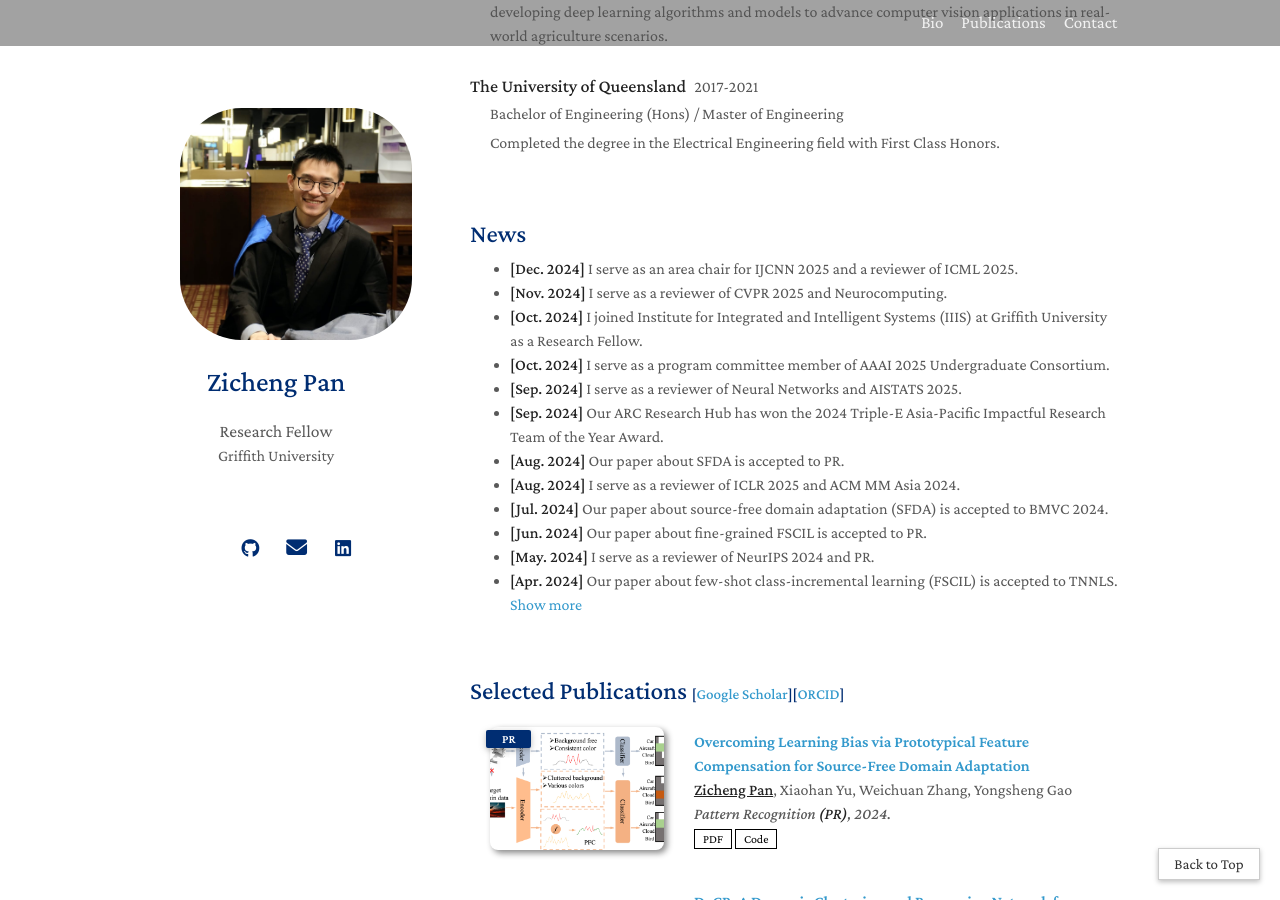
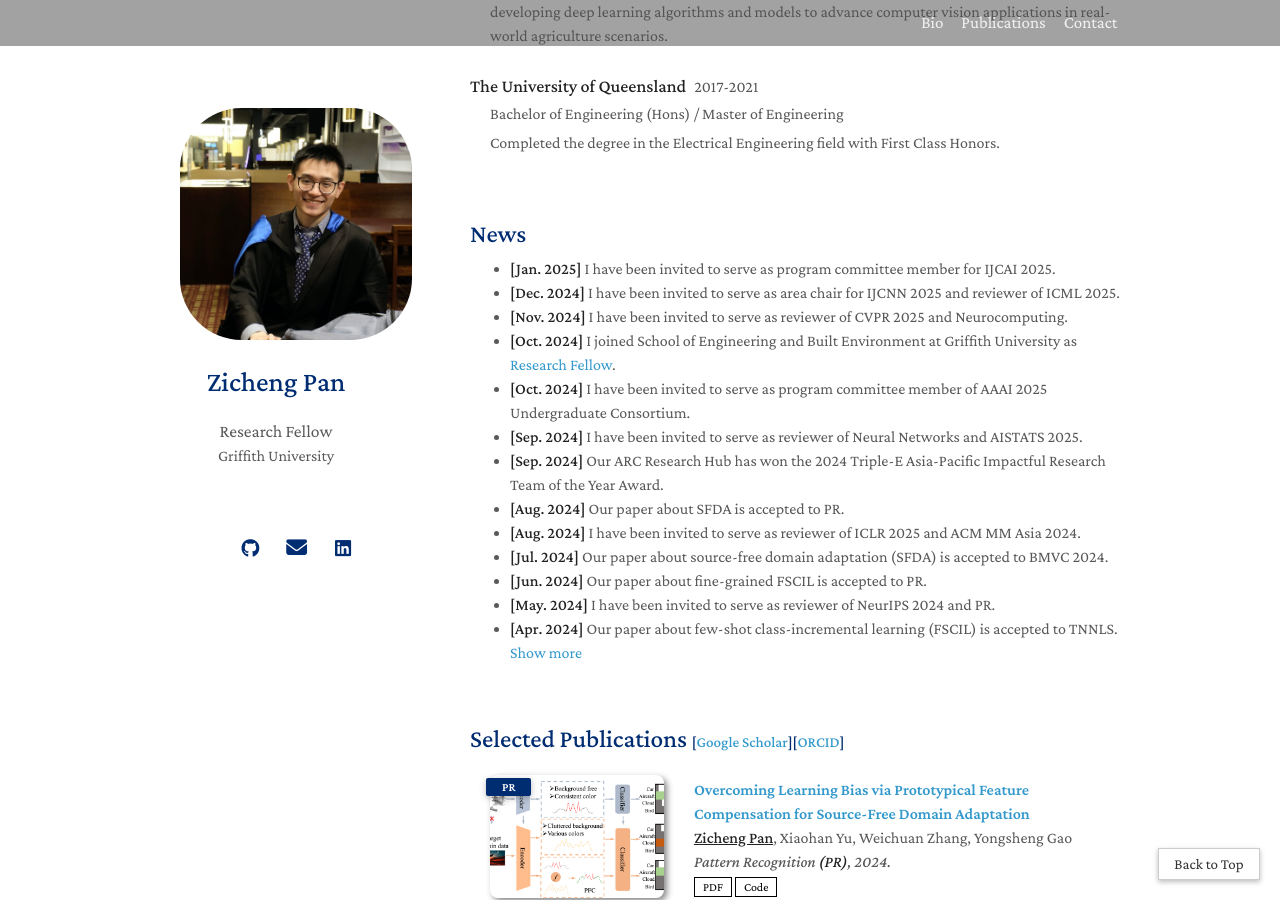
Before and after one commit to zichengpan/zichengpan.github.io, a Jekyll site: the page built from index.md, in a window 1280 px wide and 900 px high, scrolled down 521 px. Built offline with Jekyll 4.4.1, drawn with Linux system fonts in a browser that asks for light colours; a style sheet for code colours, icons or effects is not loaded; some of the changed text lies outside the part shown.

Commit message:
11.0-Happy new year 2025!

```diff
--- a/_includes/news.md
+++ b/_includes/news.md
@@ -3,24 +3,25 @@
 <h2 style="margin: 60px 0px 10px;">News</h2>
 
 <ul>
-<li><strong>[Dec. 2024]</strong> I serve as an area chair for IJCNN 2025 and a reviewer of ICML 2025.</li>
-<li><strong>[Nov. 2024]</strong> I serve as a reviewer of CVPR 2025 and Neurocomputing.</li>
-<li><strong>[Oct. 2024]</strong> I joined Institute for Integrated and Intelligent Systems (IIIS) at Griffith University as a Research Fellow.</li>
-<li><strong>[Oct. 2024]</strong> I serve as a program committee member of AAAI 2025 Undergraduate Consortium.</li>
-<li><strong>[Sep. 2024]</strong> I serve as a reviewer of Neural Networks and AISTATS 2025.</li>
+<li><strong>[Jan. 2025]</strong> I have been invited to serve as program committee member for IJCAI 2025.</li>
+<li><strong>[Dec. 2024]</strong> I have been invited to serve as area chair for IJCNN 2025 and reviewer of ICML 2025.</li>
+<li><strong>[Nov. 2024]</strong> I have been invited to serve as reviewer of CVPR 2025 and Neurocomputing.</li>
+<li><strong>[Oct. 2024]</strong> I joined School of Engineering and Built Environment at Griffith University as <a href="https://experts.griffith.edu.au/24217-zicheng-pan">Research Fellow</a>.</li>
+<li><strong>[Oct. 2024]</strong> I have been invited to serve as program committee member of AAAI 2025 Undergraduate Consortium.</li>
+<li><strong>[Sep. 2024]</strong> I have been invited to serve as reviewer of Neural Networks and AISTATS 2025.</li>
 <li><strong>[Sep. 2024]</strong> Our ARC Research Hub has won the 2024 Triple-E Asia-Pacific Impactful Research Team of the Year Award.</li>
 <li><strong>[Aug. 2024]</strong> Our paper about SFDA is accepted to PR.</li>
-<li><strong>[Aug. 2024]</strong> I serve as a reviewer of ICLR 2025 and ACM MM Asia 2024.</li>
+<li><strong>[Aug. 2024]</strong> I have been invited to serve as reviewer of ICLR 2025 and ACM MM Asia 2024.</li>
 <li><strong>[Jul. 2024]</strong> Our paper about source-free domain adaptation (SFDA) is accepted to BMVC 2024.</li>
 <li><strong>[Jun. 2024]</strong> Our paper about fine-grained FSCIL is accepted to PR.</li>
-<li><strong>[May. 2024]</strong> I serve as a reviewer of NeurIPS 2024 and PR.</li>
+<li><strong>[May. 2024]</strong> I have been invited to serve as reviewer of NeurIPS 2024 and PR.</li>
 <li><strong>[Apr. 2024]</strong> Our paper about few-shot class-incremental learning (FSCIL) is accepted to TNNLS.</li>
 <a href="javascript:toggleVisibility('newsmore')" id="toggleButton">Show more</a>
 <div id="newsmore" style="display:none">
-<li><strong>[Feb. 2024]</strong> I serve as a reviewer of ACM MM 2024, ICME 2024 and TNNLS.</li>
+<li><strong>[Feb. 2024]</strong> I have been invited to serve as reviewer of ACM MM 2024, ICME 2024 and TNNLS.</li>
 <li><strong>[Jan. 2024]</strong> Our paper about anomaly detection on power grid is accepted to TIA.</li>
 <li><strong>[Jan. 2024]</strong> Our paper about Lie algebra enabled ultra-FGVC is accepted to TNNLS.</li>
-<li><strong>[Dec. 2023]</strong> I serve as a reviewer of CVPR 2024.</li>
+<li><strong>[Dec. 2023]</strong> I have been invited to serve as reviewer of CVPR 2024.</li>
 <li><strong>[Jun. 2023]</strong> Our ARC Research Hub has won the 2023 Triple-E Global Innovation and Entrepreneurship Team of the Year (Rising Star) Award.</li>
 <li><strong>[Oct. 2022]</strong> Our paper about incremental learning on ultra-FGVC is accepted to WACV.</li>
 <li><strong>[Sep. 2021]</strong> Our paper about fine-grained classification is accepted to DICTA.</li>
--- a/_includes/services.md
+++ b/_includes/services.md
@@ -21,11 +21,11 @@
   <li><a href="https://ijcai-21.org/"><autocolor>International Joint Conference on Artificial Intelligence (IJCAI) 2021</autocolor></a></li>
 </ul> -->
 
-<h4 style="margin:0 10px 0;">Program Committee</h4>
+<h4 style="margin:0 10px 0;">Program Committee Member</h4>
 
 <ul style="margin:0 0 5px;">
+  <li>International Joint Conference on Artificial Intelligence (IJCAI), 2025</li>
   <li>AAAI Conference on Artificial Intelligence (AAAI) Undergraduate Consortium, 2025</li>
-
 </ul>
 
 <h4 style="margin:0 10px 0;">Area Chair</h4>
@@ -36,7 +36,7 @@
 </ul>
 
 
-<h4 style="margin:0 10px 0;">Conference Reviewers</h4>
+<h4 style="margin:0 10px 0;">Conference Reviewer</h4>
 
 <ul style="margin:0 0 5px;">
   <li>IEEE/CVF Conference on Computer Vision and Pattern Recognition (CVPR), 2024, 2025</li>
@@ -50,7 +50,7 @@
 
 </ul>
 
-<h4 style="margin:0 10px 0;">Journal Reviewers</h4>
+<h4 style="margin:0 10px 0;">Journal Reviewer</h4>
 
 <ul style="margin:0 0 20px;">
 
```
Also changed, not shown: 1 other file.
